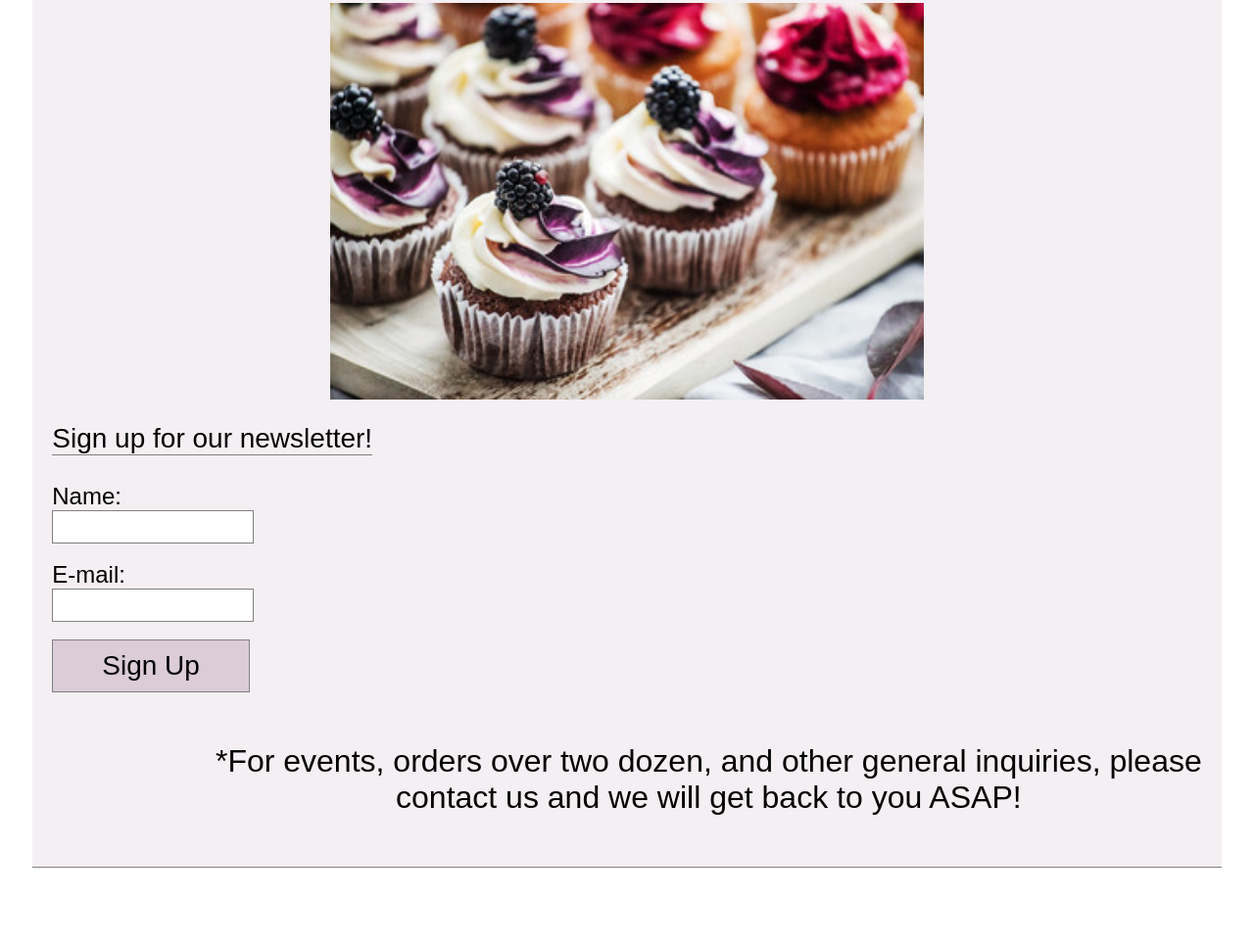
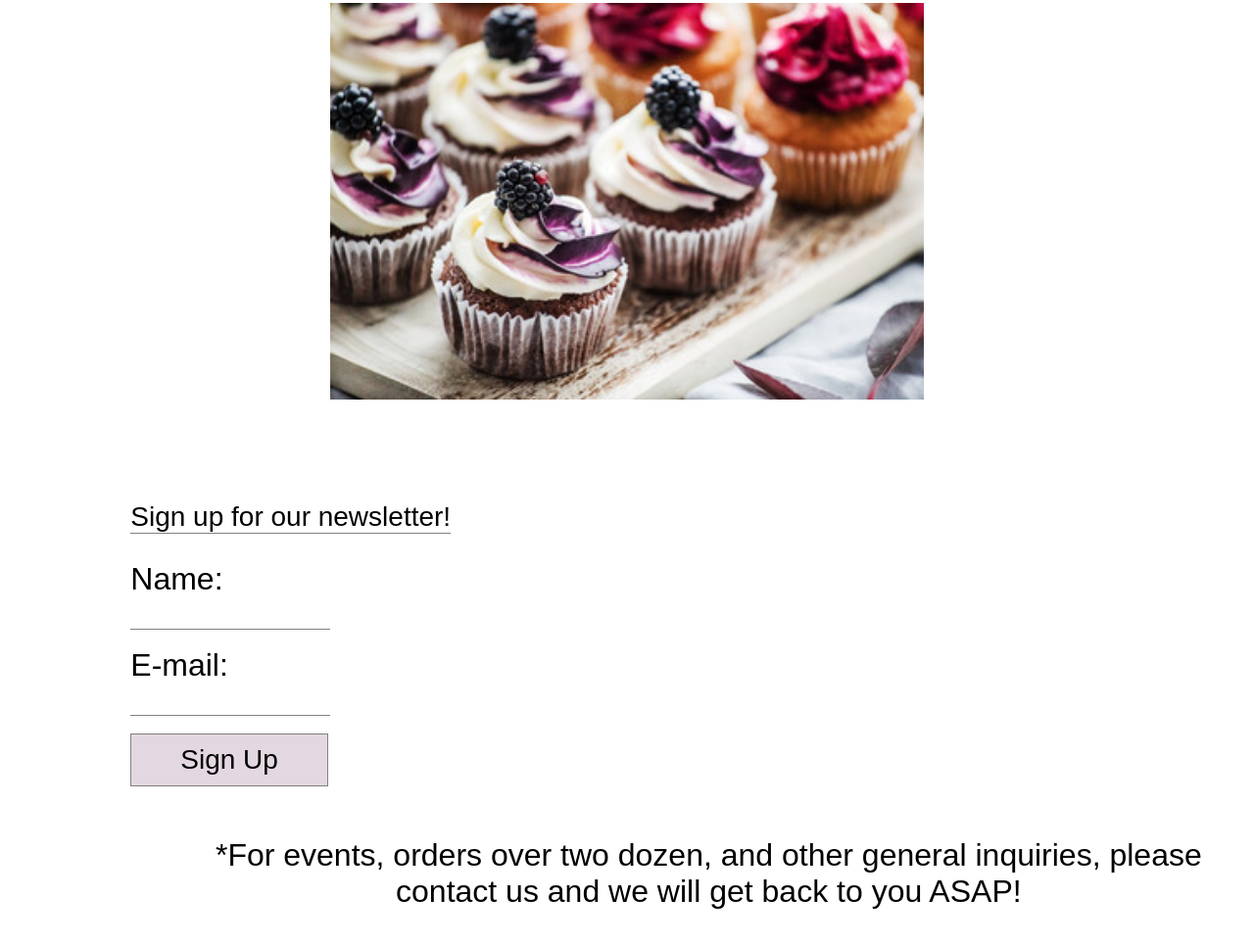
Before and after one commit to wils0986/mtm6201-midterm, a plain HTML site: page index.html in a window 1280 px wide. Shown: the part 562-1528 px from the top of the page at 98% size. Before the commit the page ends 1456 px from the top, so only its background shows below. Drawn offline with Linux system fonts and the light colour scheme; a web font is replaced by a local one.

Commit message:
adds background color to table

```diff
--- a/css/styles.css
+++ b/css/styles.css
@@ -52,7 +52,6 @@ ul {
 .container {
     max-width: 96%;
     margin: 0 auto;
-    background-color:rgba(143, 102, 136, 0.10);
     border-bottom: 1px solid grey;
     margin-top: 40px;
 }
@@ -85,13 +84,23 @@ p, td, tr {
 input {
     display: flex;
     width: 200px;
-    border: 1px solid grey;
+    border-left: none;
+    border-right: none;
+    border-top: none;
+    border-bottom: .5px grey solid;
     height: 30px;
 }
 
 /* styles the labels in form */
 label {
-    font-size: 1.5rem;
+    font-size: 2rem;
+}
+
+/* styles the form to the left side */
+form{
+    margin: 100px;
+    margin-bottom: 0px;
+    text-align: start;
 }
 
 #signup {
@@ -109,6 +118,7 @@ button {
     font-size: 1.75rem;
 }
 
+/* styles cursor on hover */
 button:hover{
     cursor: pointer;
 }
@@ -151,13 +161,6 @@ li a:active{
 
 li a:focus{
     text-decoration: underline;
-}
-
-/* styles the form to the left side */
-form{
-    margin: 20px;
-    margin-bottom: 0px;
-    text-align: start;
 }
 
 /* parameters for navigation animation */
@@ -222,7 +225,7 @@ li:hover{
 
 /* styling of table and table properties */
 table{
-    background-color: white;
+    background-color:rgba(143, 102, 136, 0.25);
     margin-right: auto;
     margin-left: auto;
 }
@@ -233,6 +236,7 @@ td{
 }
 
 th{
+    background-color:white;
     border: 2px solid grey;
 }
 
```
